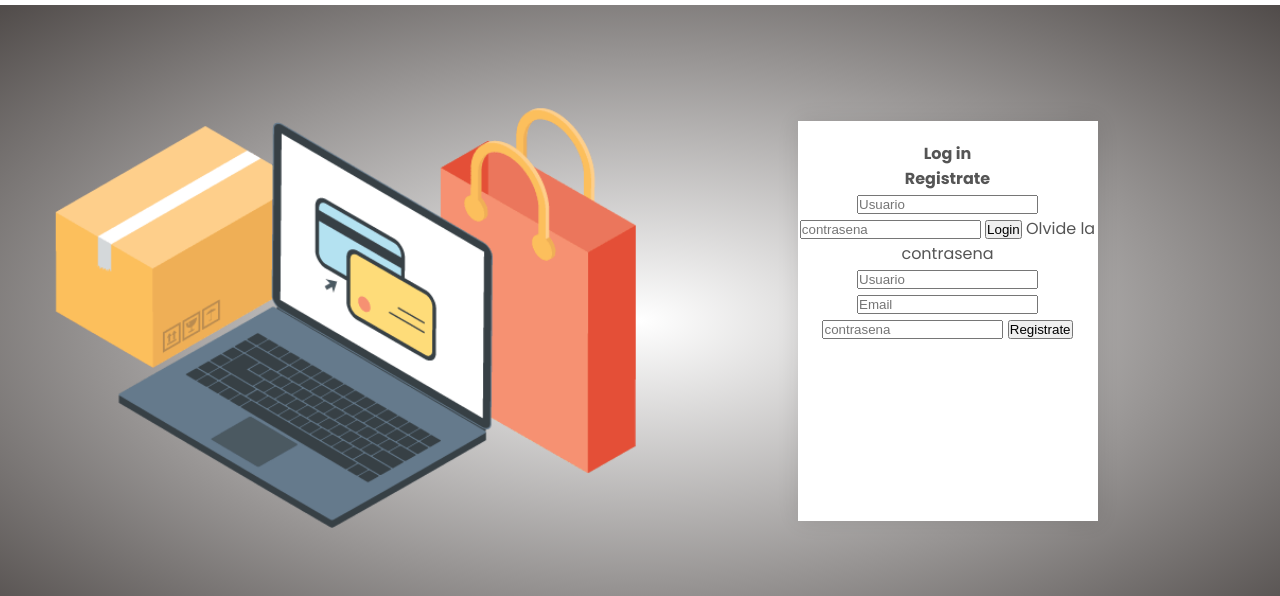
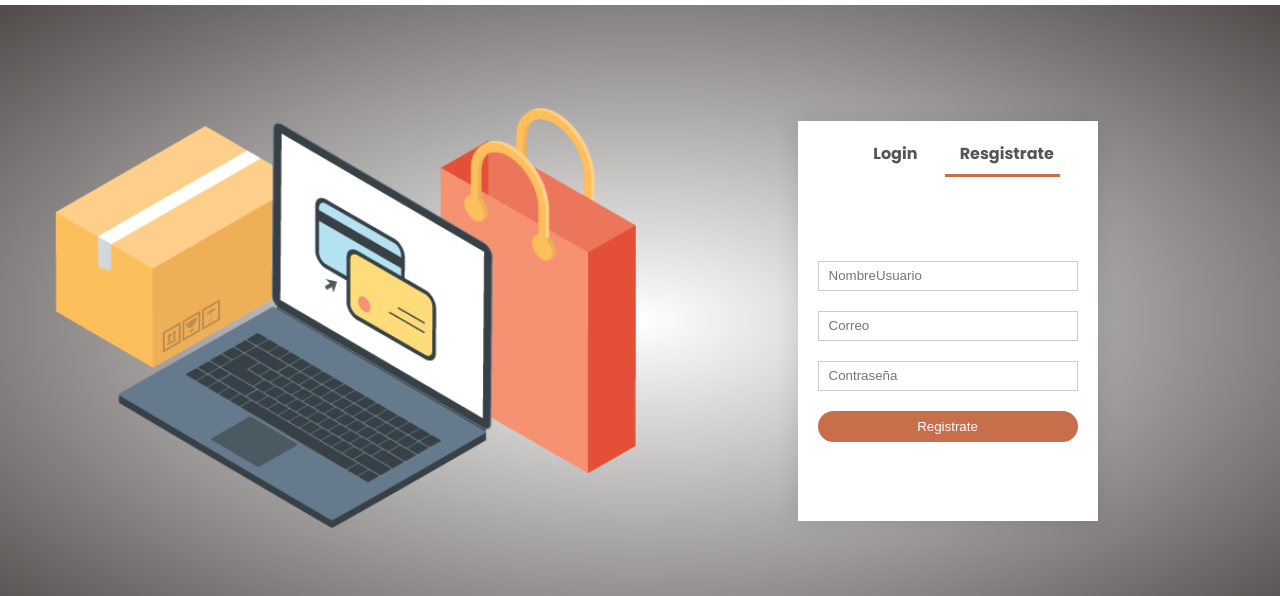
Before and after one commit to Jjmoreno24/E-commerce-Website, a plain HTML site: page login.html in a window 1280 px wide. Shown: the part 204-800 px from the top of the page. Drawn offline with Linux system fonts and the light colour scheme.

Commit message:
Login, Vinculos activos

```diff
--- a/login.html
+++ b/login.html
@@ -29,32 +29,36 @@
             </div>
         </div>
 
-
-    <!----------------------- Pie de pagina ------------------------>
-    <div class="account-page">
+    <!----------------------- Ventana Log in ------------------------>
+    <div class="login">
         <div class="container">
             <div class="row">
                 <div class="col-2">
                     <img src="Pictures/image1.png" width="100%">
                 </div>
+
                 <div class="col-2">
                     <div class="form-container">
                         <div class="form-boton">
-                            <span>Log in</span>
-                            <span>Registrate</span>
+                            <span onclick="login()">Login</span>
+                            <span onclick="resgistrate()">Resgistrate</span>
+                            <hr id="Indicador">
                         </div>
-                        <form>
-                            <input type="text" placeholder="Usuario">
-                            <input type="password" placeholder="contrasena">
-                            <button type="submit" class="button">Login</button>
-                            <a href="">Olvide la contrasena</a>
+
+                        <form id="LoginForm">
+                          <input type="text" placeholder="Nombre de Usuario">
+                          <input type="password" placeholder="Contraseña">
+                          <button type="submit" class="boton">Login</button>
+                          <a href="">Olvide mi contrasena</a>
                         </form>
-                        <form>
-                            <input type="text" placeholder="Usuario">
-                            <input type="email" placeholder="Email">
-                            <input type="password" placeholder="contrasena">
-                            <button type="submit" class="button">Registrate</button>
-                        </form>
+
+                        <form id="RegisForm">
+                            <input type="text" placeholder="NombreUsuario">
+                            <input type="email" placeholder="Correo">
+                            <input type="password" placeholder="Contraseña">
+                            <button type="submit" class="boton">Registrate</button>
+                          </form>
+
                     </div>
                 </div>
             </div>
@@ -117,5 +121,25 @@
         }
     </script>
 
+    <!------------------------ Js para para el formulario de cambio ------------------------>
+    <script>
+
+        var LoginForm = document.getElementById("LoginForm");
+        var RegisForm = document.getElementById("RegisForm");
+        var Indicador = document.getElementById("Indicador");
+
+            function resgistrate(){
+                RegisForm.style.transform = "translateX(0px)";
+                LoginForm.style.transform = "translateX(0px)";
+                Indicador.style.transform = "translateX(100px)";
+            }
+
+            function login(){
+                RegisForm.style.transform = "translateX(300px)";
+                LoginForm.style.transform = "translateX(300px)";
+                Indicador.style.transform = "translateX(0px)";
+            }
+    </script>
+
 </body>
 </html>
--- a/style.css
+++ b/style.css
@@ -193,7 +193,7 @@ small{
 
 /*------------------ Pie de Pagina ------------------*/
 .pie{
-    background: #000;
+    background: #0f0f0f;
     color: #8a8a8a;
     font-size: 14px;
     padding: 60px 0 20px;
@@ -409,8 +409,8 @@ th:last-child{
     text-align: right;
 }
 
-/*------------------ Log in ------------------*/
-.account-page{
+/*------------------ Crear cuenta ------------------*/
+.login{
     padding: 50px 0;
     background: radial-gradient(#fff,#302a28d7)
 }
@@ -422,20 +422,66 @@ th:last-child{
     text-align: center;
     padding: 20px 0;
     margin: auto;
-    box-shadow: 0 0 20px 0px rgba(0, 0, 0, 0.1);
+    box-shadow: 0 0 20px 1px rgba(0, 0, 0, 0.1);
+    overflow: hidden;
 }
 .form-container span{
     font-weight: bold;
     padding: 0 10px;
     color: #555;
     cursor: pointer;
-    width: 100%;
+    width: 100px;
     display: inline-block;
 
 }
+.form-boton{
+    display: inline-block;
+}
+.form-container form{
+    max-width: 300px;
+    padding: 0 20px;
+    position: absolute;
+    top: 130px;
+    transition: transform 1s;
+}
+form input{
+    width: 100%;
+    height: 30px;
+    margin: 10px 0;
+    padding: 0 10px;
+    border: 1px solid #ccc;
+}
+form .boton{
+    width: 100%;
+    border: none;
+    cursor: pointer;
+    margin: 10px 0;
+}
+form .boton:focus{
+    outline:none;
+}
+#LoginForm{
+    left: -300px;
+}
+#RegisForm{
+    left: 0;
+}
+form a{
+    font-size: 12px;
+}
+#Indicador{
+    width: 115px;
+    border: none;
+    background: #c76e4b;
+    height: 3px;
+    margin-top: 8px;
+    transform: translateX(100px);
+    transition: transform 1s;
+}
+
 
 /*------------------ Tamaños de pantalla inferiores a 600 ------------------*/
-@media only screen and (max-width: 768px){
+@media only screen and (max-width: 600px){
     .row{
         text-align: center;
     }
@@ -448,6 +494,10 @@ th:last-child{
     .single-product .col-2{
         padding: 20px 0;
     }
+    .single-product h1{
+        font-size: 26px;
+        line-height: 32px;
+    }
     .cart-info p{
         display: none;
     }
```
Also changed, not shown: index.html (+6 -6 lines).
